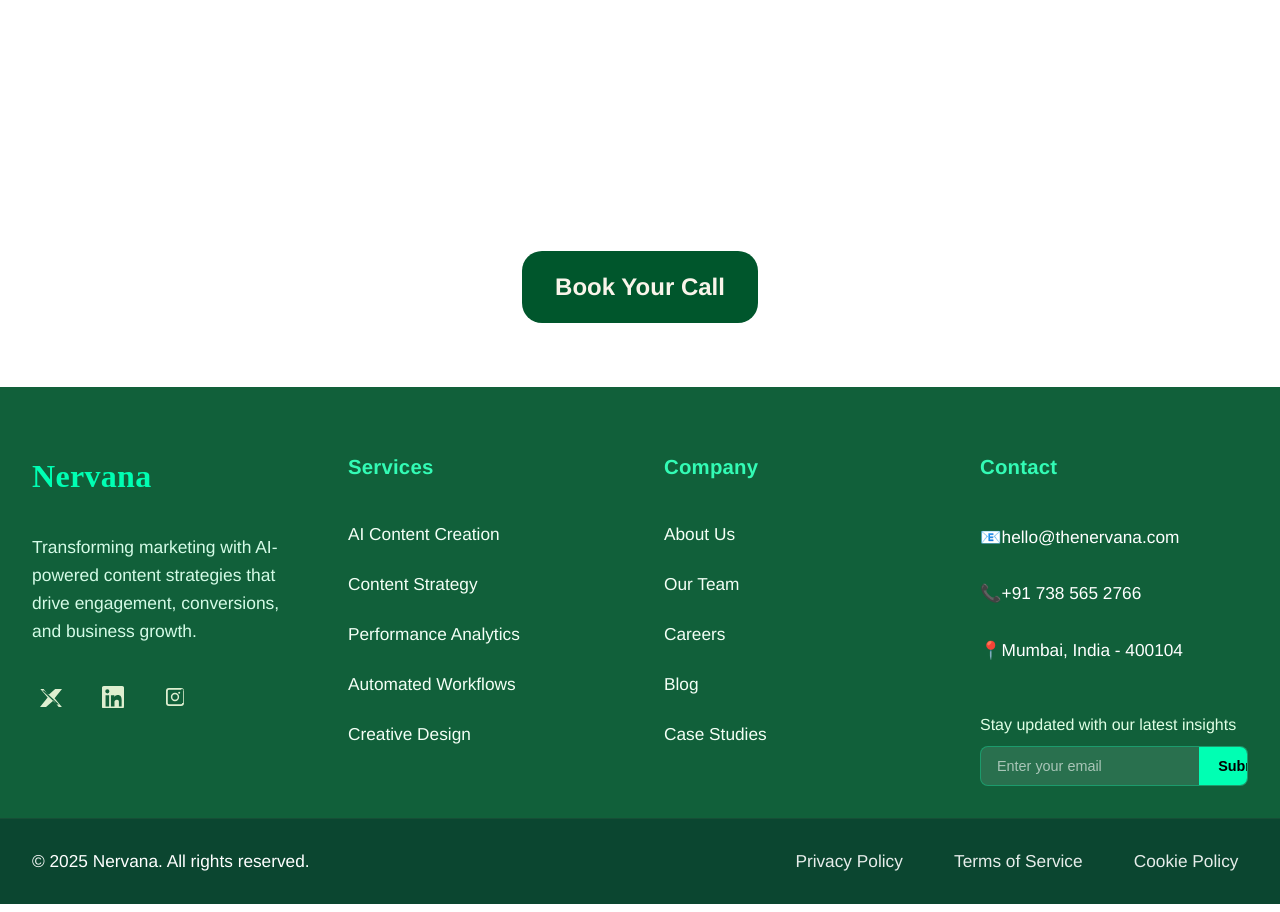
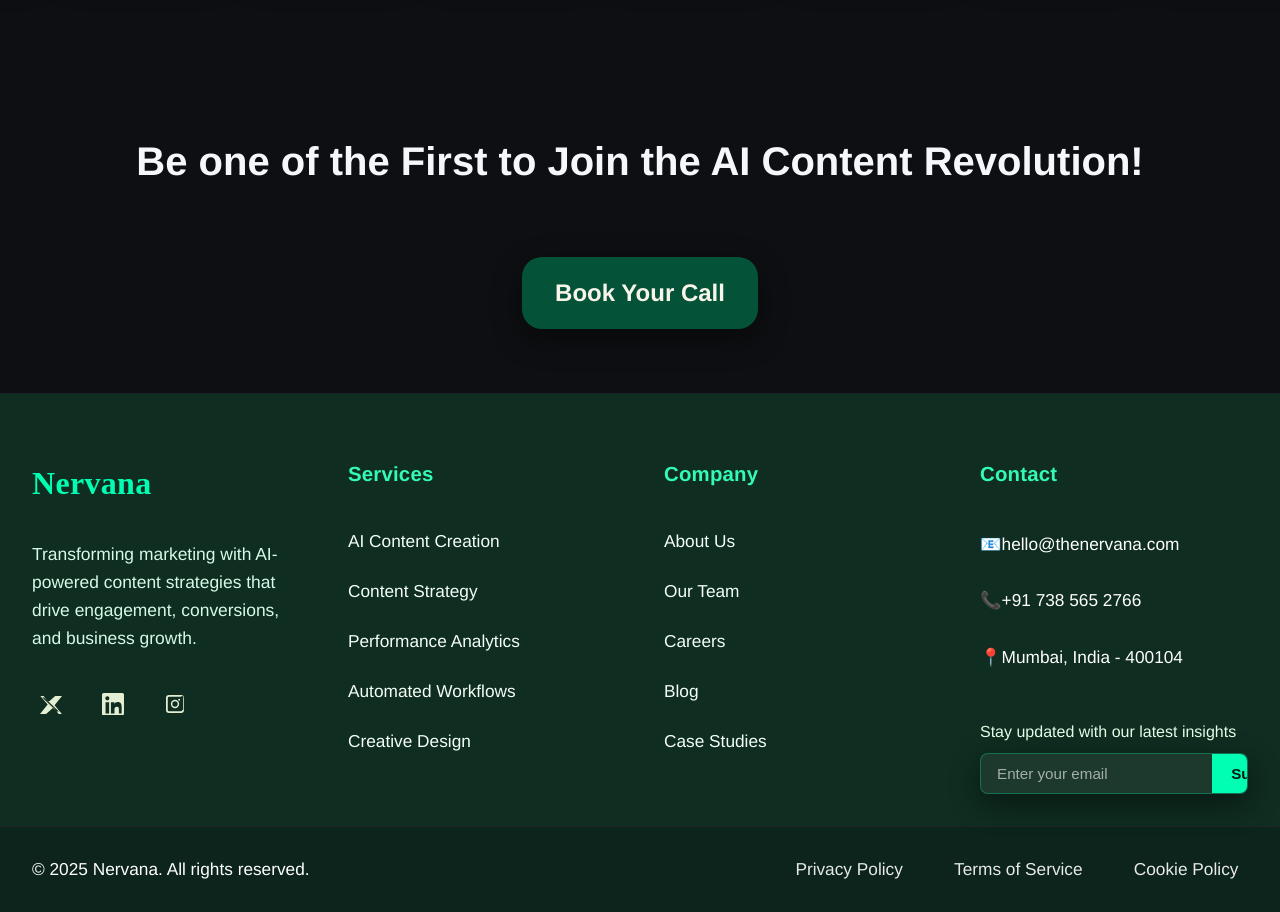
Before and after one commit to thenervana/nervana-site, a Next.js app: page / in a window 1280 px wide. Shown: the part 3980-4892 px from the top of the page. Built offline with nearby package versions, Linux system fonts and the light colour scheme; a web font is replaced by a local one.

Commit message:
light mode appearance fixed

```diff
--- a/app/page.module.css
+++ b/app/page.module.css
@@ -1,6 +1,29 @@
 /* ===============================================
    BASE STYLES & CONTAINERS
    =============================================== */
+
+:root {
+  --bg-root: #0d0f12;
+  --bg-elev-1: #0f1216;
+  --bg-elev-2: #121417;
+  --bg-elev-3: #15181d;
+  --bg-overlay: #0a0c10;
+  --text-primary: #f5f7fa;
+  --text-secondary: #c9d1d9;
+  --text-tertiary: #a6b0bb;
+  --brand: #00ffb3;
+  --brand-600: #00e5a0;
+  --brand-700: #00c98f;
+  --border: #1f242b;
+  --muted: #222831;
+  --shadow: 0 10px 30px rgba(0, 0, 0, 0.45);
+}
+
+html,
+body {
+  background: var(--bg-root);
+  color: var(--text-primary);
+}
 
 .container {
   max-width: 1250px;
@@ -12,6 +35,7 @@
 .center {
   font-size: 2.5rem;
   text-align: center;
+  color: var(--text-primary);
 }
 
 .spacer {
@@ -28,12 +52,12 @@
 
 .ctaPromptInner {
   padding: 0.9em 2.4em;
-  background: rgba(0,255,179,0.07);
-  color: #00ffb3;
+  background: rgba(0, 255, 179, 0.08);
+  color: var(--brand);
   font-weight: 600;
   font-size: 1.6rem;
   border-radius: 1.2em;
-  box-shadow: 0 3px 32px #1aeab540;
+  box-shadow: var(--shadow);
   text-align: center;
 }
 
@@ -43,7 +67,7 @@
 
 .galleryDescription {
   margin-bottom: 2rem;
-  color: #ccc;
+  color: var(--text-secondary);
   font-size: 1.1rem;
   line-height: 1.6;
 }
@@ -63,7 +87,7 @@
   margin: 0 auto 1.5rem auto;
   font-size: 1.25rem;
   line-height: 1.8;
-  color: #ccc;
+  color: var(--text-secondary);
   max-width: 100%;
 }
 
@@ -87,8 +111,8 @@
 
 .btnPrimaryHeader {
   background-color: transparent;
-  color: #00ffb3;
-  border: 2px solid #00ffb3;
+  color: var(--brand);
+  border: 2px solid var(--brand);
   padding: 0.75rem 1.5rem;
   border-radius: 8px;
   font-weight: 1000;
@@ -97,14 +121,14 @@
 }
 
 .btnPrimaryHeader:hover {
-  background-color: #00ffb3;
+  background-color: var(--brand);
   color: #0a0a0a;
   transform: scale(0.96);
 }
 
 .btnPrimaryMain {
   font-size: 1.5rem;
-  background-color: #00562c;
+  background-color: #045338;
   color: #f9f4ea;
   padding: 1rem 2rem;
   border-radius: 20px;
@@ -112,31 +136,32 @@
   border: 1.5px solid transparent;
   transition: all 0.3s ease;
   margin-top: 2rem;
+  box-shadow: var(--shadow);
 }
 
 .btnPrimaryMain:hover {
   background-color: transparent;
-  color: #fff;
-  border-color: #fff;
+  color: var(--text-primary);
+  border-color: var(--text-primary);
   transform: translateY(-2px);
 }
 
 .btnPrimaryMobile {
   font-size: 1.2rem;
-  background-color: #00562c;
+  background-color: #045338;
   color: #f9f4ea;
   padding: 0.8rem 1.5rem;
   border-radius: 15px;
   font-weight: bold;
-  border: 2px solid #00562c;
+  border: 2px solid #045338;
   transition: all 0.3s ease;
   margin-top: 1rem;
 }
 
 .btnPrimaryMobile:hover {
   background-color: transparent;
-  color: #00ffb3;
-  border-color: #00ffb3;
+  color: var(--brand);
+  border-color: var(--brand);
   transform: translateY(-2px);
 }
 
@@ -156,11 +181,11 @@
 }
 
 .headerScrolled {
-  background: rgba(10, 10, 10, 0.9);
-  backdrop-filter: blur(15px);
-  -webkit-backdrop-filter: blur(15px);
-  box-shadow: 0 2px 20px rgba(0,0,0,0.2);
-  border-bottom: 1px solid rgba(255,255,255,0.1);
+  background: rgba(10, 12, 16, 0.88);
+  backdrop-filter: blur(12px);
+  -webkit-backdrop-filter: blur(12px);
+  box-shadow: var(--shadow);
+  border-bottom: 1px solid var(--border);
 }
 
 .nav {
@@ -186,7 +211,7 @@
 }
 
 .logo:hover {
-  color: #00ffb3;
+  color: var(--brand);
 }
 
 .menu {
@@ -197,7 +222,7 @@
 }
 
 .menu a {
-  color: #eee;
+  color: var(--text-secondary);
   font-size: 1rem;
   transition: all 0.3s ease;
   text-decoration: none;
@@ -207,8 +232,8 @@
 }
 
 .menu a:hover {
-  color: #00ffb3;
-  background: rgba(0,255,179,0.1);
+  color: var(--brand);
+  background: rgba(0, 255, 179, 0.08);
 }
 
 /* Mobile Menu */
@@ -229,7 +254,7 @@
 .hamburger {
   width: 25px;
   height: 3px;
-  background: #00ffb3;
+  background: var(--brand);
   border-radius: 2px;
   transition: all 0.3s cubic-bezier(0.4, 0, 0.2, 1);
   transform-origin: center;
@@ -256,9 +281,9 @@
   left: 0;
   right: 0;
   bottom: 0;
-  background: rgba(10, 10, 10, 0.95);
-  backdrop-filter: blur(15px);
-  -webkit-backdrop-filter: blur(15px);
+  background: rgba(8, 10, 14, 0.96);
+  backdrop-filter: blur(14px);
+  -webkit-backdrop-filter: blur(14px);
   z-index: 999;
   display: flex;
   align-items: center;
@@ -274,7 +299,7 @@
 }
 
 .mobileMenuNav a {
-  color: #00ffb3;
+  color: var(--brand);
   font-size: 1.2rem;
   font-weight: 600;
   text-decoration: none;
@@ -286,7 +311,7 @@
 }
 
 .mobileMenuNav a:hover {
-  background: rgba(0,255,179,0.2);
+  background: rgba(0, 255, 179, 0.14);
   transform: translateY(-2px);
   color: #fff;
 }
@@ -298,7 +323,7 @@
   }
   to {
     opacity: 1;
-    transform: translateY(0);
+    transform: none;
   }
 }
 
@@ -312,6 +337,7 @@
   height: 100vh;
   overflow: hidden;
   z-index: 1;
+  background: var(--bg-root);
 }
 
 .bannerImage {
@@ -322,7 +348,8 @@
   width: 100%;
   height: 100%;
   z-index: 0;
-  opacity: 0.6;
+  opacity: 0.4;
+  filter: saturate(0.9) brightness(0.7);
 }
 
 .bannerGradient {
@@ -333,11 +360,11 @@
   height: 100%;
   background: linear-gradient(
     to bottom,
-    rgba(10, 9, 30, 0.98),
-    rgba(20, 23, 36, 0.8),
-    rgba(11, 12, 18, 0.6),
-    rgba(10, 10, 12, 0.18),
-    rgba(0, 0, 0, 0.03)
+    rgba(10, 12, 16, 0.95),
+    rgba(10, 12, 16, 0.88),
+    rgba(10, 12, 16, 0.82),
+    rgba(10, 12, 16, 0.65),
+    rgba(10, 12, 16, 0.35)
   );
   z-index: 1;
   pointer-events: none;
@@ -371,7 +398,7 @@
   color: #fff;
   font-size: 5rem;
   font-weight: 800;
-  text-shadow: 0 3px 32px rgba(22, 25, 41, 0.45), 0 1px 1px #0089ff40;
+  text-shadow: 0 3px 32px rgba(0, 0, 0, 0.55);
   letter-spacing: 0.018em;
   line-height: 1.1;
   display: flex;
@@ -392,7 +419,7 @@
 .heroHeading {
   font-size: 3rem;
   text-align: center;
-  color: #fff;
+  color: var(--text-primary);
   margin: 1rem 0;
   line-height: 1.2;
 }
@@ -400,7 +427,7 @@
 .heroSubtext {
   font-size: 2.5rem;
   text-align: center;
-  color: #ccc;
+  color: rgba(245, 247, 250, 0.92);
   line-height: 1.3;
   margin-bottom: 2rem;
 }
@@ -408,8 +435,8 @@
 .jackpotEffect {
   font-size: 5rem;
   font-weight: 800;
-  color: #00ffb3;
-  text-shadow: 0 3px 32px rgba(0,255,179, 0.3);
+  color: var(--brand);
+  text-shadow: 0 3px 24px rgba(0, 255, 179, 0.25);
   letter-spacing: 0.018em;
   margin-left: 0.75rem;
   white-space: nowrap;
@@ -420,15 +447,19 @@
 
 .cursor {
   display: inline-block;
-  background-color: #00ffb3;
+  background-color: var(--brand);
   margin-left: 3px;
   width: 3px;
   animation: blink 1s infinite;
 }
 
 @keyframes blink {
-  0%, 50% { opacity: 1; }
-  51%, 100% { opacity: 0; }
+  0%, 50% {
+    opacity: 1;
+  }
+  51%, 100% {
+    opacity: 0;
+  }
 }
 
 /* ===============================================
@@ -437,8 +468,8 @@
 
 .chatLetterSection {
   padding: 4rem 1rem;
-  background: #121212;
-  color: white;
+  background: var(--bg-elev-2);
+  color: var(--text-primary);
 }
 
 .chatContainer {
@@ -455,16 +486,17 @@
   font-size: 1.8rem;
   font-weight: bold;
   margin-bottom: 2rem;
-  color: #00ffb3;
+  color: var(--brand);
 }
 
 .chatCardBg {
-  border-radius: 2.2rem;
-  background: linear-gradient(105deg,#162f26 80%,#00562c30 100%);
-  box-shadow: 0 6px 28px #03221536;
+  border-radius: 20px;
+  background: linear-gradient(105deg, var(--bg-elev-3) 70%, #0f2a22 100%);
+  box-shadow: var(--shadow);
   padding: 2rem 1.1rem;
   position: relative;
   z-index: 1;
+  border: 1px solid var(--border);
 }
 
 .chatRow {
@@ -491,6 +523,7 @@
   height: 36px;
   border-radius: 50%;
   flex-shrink: 0;
+  border: 1px solid var(--border);
 }
 
 .chatBubble {
@@ -503,32 +536,35 @@
 }
 
 .chatRow.left .chatBubble {
-  background-color: #00ffb3;
-  color: #000;
+  background-color: var(--brand);
+  color: #012016;
   border-bottom-left-radius: 6px;
 }
 
 .chatRow.right .chatBubble {
-  background-color: #333;
-  color: #eee;
+  background-color: #22272e;
+  color: var(--text-primary);
   border-bottom-right-radius: 6px;
+  border: 1px solid var(--border);
 }
 
 .chatTyping {
   display: flex;
   gap: 4px;
   align-items: center;
-  background-color: #444;
+  background-color: #1e232a;
   padding: 0.8rem 1rem;
   border-radius: 18px;
   max-width: 70%;
+  color: var(--text-secondary);
+  border: 1px solid var(--border);
 }
 
 .chatTyping span {
   display: inline-block;
   width: 6px;
   height: 6px;
-  background: #ccc;
+  background: #cbd5e1;
   border-radius: 50%;
   animation: typing 1.4s infinite ease-in-out;
 }
@@ -555,7 +591,7 @@
 .chatSeen {
   text-align: right;
   font-size: 0.8rem;
-  color: #666;
+  color: #98a6b3;
   margin-top: 0.5rem;
   padding-right: 1rem;
 }
@@ -566,16 +602,17 @@
 
 .section {
   padding: 4rem 0;
-  color: #fff;
+  color: var(--text-primary);
+  background: transparent;
 }
 
 .section h2 {
   margin-bottom: 3rem;
-  color: #fff;
+  color: var(--text-primary);
 }
 
 .section p {
-  color: #ccc;
+  color: var(--text-secondary);
   font-size: 1.25rem;
   line-height: 1.8;
   margin: 0 auto;
@@ -590,29 +627,30 @@
 }
 
 .card {
-  background: linear-gradient(145deg, #1a1a1a, #111);
+  background: linear-gradient(145deg, var(--bg-elev-2), var(--bg-elev-1));
   border-radius: 12px;
   padding: 2rem;
-  transition: transform 0.3s ease, box-shadow 0.3s ease;
-  border: 1px solid #333;
+  transition: transform 0.3s ease, box-shadow 0.3s ease, border-color 0.2s ease;
+  border: 1px solid var(--border);
+  box-shadow: var(--shadow);
 }
 
 .card:hover {
   transform: translateY(-5px);
-  box-shadow: 0 10px 30px rgba(0,255,179,0.1);
-  border-color: #00ffb3;
+  box-shadow: 0 14px 40px rgba(0, 0, 0, 0.55);
+  border-color: var(--brand);
 }
 
 .card h3 {
   margin-bottom: 1rem;
-  color: #00ffb3;
+  color: var(--brand);
   font-size: 1.3rem;
   font-weight: 600;
 }
 
 .card p {
   font-size: 1rem;
-  color: #ccc;
+  color: var(--text-secondary);
   line-height: 1.6;
 }
 
@@ -646,19 +684,26 @@
   height: 280px !important;
   width: auto !important;
   object-fit: cover;
-  aspect-ratio: 9 / 16;
+  aspect-ratio: 9/16;
   border-radius: 12px;
   flex-shrink: 0;
-  transition: transform 0.3s ease;
+  transition: transform 0.3s ease, box-shadow 0.2s ease;
+  box-shadow: var(--shadow);
+  border: 1px solid var(--border);
 }
 
 .galleryImage:hover {
   transform: scale(1.05);
+  box-shadow: 0 16px 42px rgba(0, 0, 0, 0.6);
 }
 
 @keyframes scroll-left {
-  0% { transform: translateX(0); }
-  100% { transform: translateX(-50%); }
+  0% {
+    transform: translateX(0);
+  }
+  100% {
+    transform: translateX(-50%);
+  }
 }
 
 /* ===============================================
@@ -668,19 +713,21 @@
 .footerSection {
   padding: 4rem 0;
   text-align: center;
+  background: transparent;
 }
 
 .footerSection h1 {
   font-size: 2.5rem;
-  color: #fff;
+  color: var(--text-primary);
   margin-bottom: 2rem;
 }
 
 .bigFooter {
-  background: #11603a;
-  color: #f9f4ea;
+  background: #0f2d21;
+  color: #f1f8f4;
   width: 100vw;
   font-size: 1.08rem;
+  border-top: 1px solid var(--border);
 }
 
 .bigFooterContainer {
@@ -699,7 +746,7 @@
 }
 
 .footerLogo {
-  color: #00ffb3;
+  color: var(--brand);
   font-weight: 900;
   font-size: 2rem;
   letter-spacing: 0.01em;
@@ -722,16 +769,16 @@
 
 .footerSocials a {
   color: #f6ffe2;
-  opacity: 0.9;
+  opacity: 0.92;
   transition: all 0.3s ease;
   padding: 8px;
   border-radius: 8px;
 }
 
 .footerSocials a:hover {
-  color: #00ffb3;
+  color: var(--brand);
   opacity: 1;
-  background: rgba(0,255,179,0.1);
+  background: rgba(0, 255, 179, 0.12);
   transform: translateY(-2px);
 }
 
@@ -761,7 +808,7 @@
 }
 
 .footerList li:hover {
-  color: #00ffb3;
+  color: var(--brand);
   padding-left: 0.5rem;
 }
 
@@ -783,7 +830,7 @@
 }
 
 .footerContactItem:hover {
-  background: rgba(0,255,179,0.1);
+  background: rgba(0, 255, 179, 0.12);
   padding-left: 0.5rem;
 }
 
@@ -794,7 +841,7 @@
 
 /* Newsletter Styles */
 .footerNewsletter {
-  margin-top: 0rem;
+  margin-top: 0;
 }
 
 .footerNewsletterLabel {
@@ -808,10 +855,11 @@
   display: flex;
   border-radius: 8px;
   overflow: hidden;
-  background: rgba(255,255,255,0.1);
-  border: 1px solid rgba(0,255,179,0.3);
+  background: rgba(255, 255, 255, 0.06);
+  border: 1px solid rgba(0, 255, 179, 0.28);
   max-width: 350px;
   width: 100%;
+  box-shadow: var(--shadow);
 }
 
 .footerInput {
@@ -821,27 +869,27 @@
   outline: none;
   background: transparent;
   color: #fff;
-  font-size: 0.9rem;
+  font-size: 0.95rem;
 }
 
 .footerInput::placeholder {
-  color: rgba(255,255,255,0.6);
+  color: rgba(255, 255, 255, 0.6);
 }
 
 .footerBtn {
-  background: #00ffb3;
-  color: #000;
+  background: var(--brand);
+  color: #00140e;
   border: none;
   padding: 0.7rem 1.2rem;
   cursor: pointer;
-  font-weight: 600;
-  font-size: 0.9rem;
-  transition: all 0.3s ease;
+  font-weight: 700;
+  font-size: 0.95rem;
+  transition: all 0.2s ease;
   white-space: nowrap;
 }
 
 .footerBtn:hover {
-  background: #00e5a0;
+  background: var(--brand-600);
   transform: translateX(2px);
 }
 
@@ -857,9 +905,9 @@
   flex-wrap: wrap;
   align-items: center;
   justify-content: space-between;
-  background: #0b4630;
+  background: #0c241b;
   color: #fff;
-  border-top: 1px solid #174e36;
+  border-top: 1px solid var(--border);
   padding: 1.5rem 2rem;
 }
 
@@ -873,14 +921,14 @@
   color: #fff;
   opacity: 0.9;
   cursor: pointer;
-  transition: all 0.3s ease;
+  transition: all 0.2s ease;
   padding: 0.3rem 0.6rem;
   border-radius: 4px;
 }
 
 .footerLink:hover {
-  color: #00ffb3;
-  background: rgba(0,255,179,0.1);
+  color: var(--brand);
+  background: rgba(0, 255, 179, 0.12);
 }
 
 /* ===============================================
```
